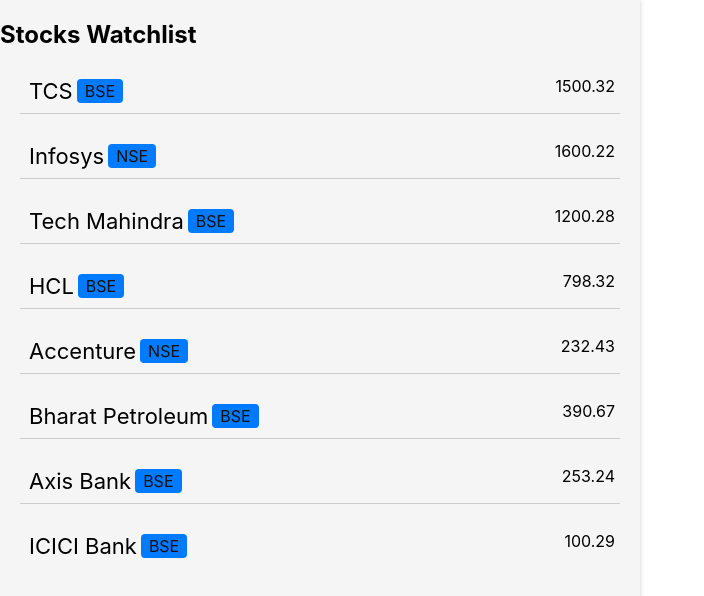
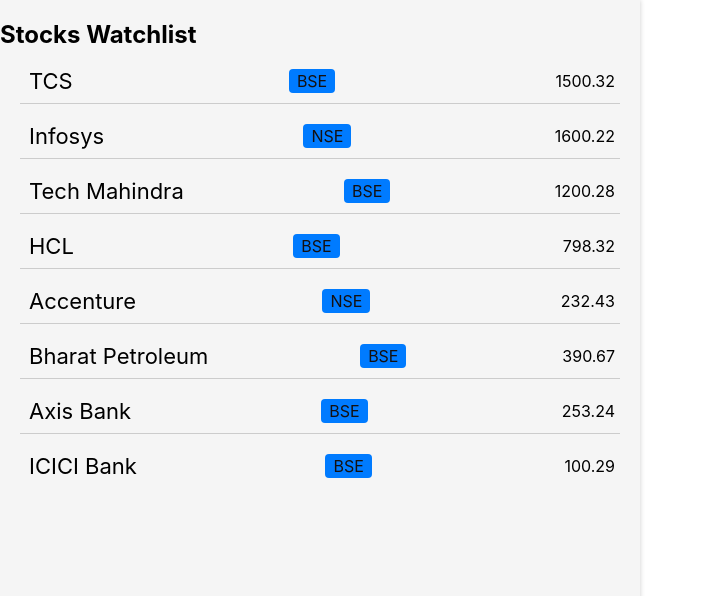
Before and after one commit to kurrachandu/Stocks_Watchlist, a React (Create React App) app: page / in a window 1280 px wide. Shown: the top 596 px of the page, without its empty margins (0-704 px from the left). Built offline with nearby package versions, Linux system fonts and the light colour scheme.

Commit message:
Changes the file Structure

```diff
--- a/src/components/Watchlist.js
+++ b/src/components/Watchlist.js
@@ -29,6 +29,7 @@
   };
 
   return (
+    <div className="watchlist-container">
       <div className="full-container">
         <div className="left-container">
 
@@ -44,13 +45,8 @@
                     onDragOver={(e) => handleDragOver(e, index)}
                     onDrop={(e) => handleDrop(e, index)}
                   >
-                    <div className='stock-info'>
                     <span className='stock-Name'>{stock.companyName}</span>
-                    <span className='stock-type'>{stock.stockType}</span>
-                    </div>
-                    <div className='stock-value'>
-                      <span>{stock.stockValue}</span>
-                    </div>
+                    <span className='stock-type'>{stock.stockType}</span>{stock.stockValue}
                   </li>
                 ))}
               </ul>
@@ -58,9 +54,10 @@
           </div>
         </div>
         <div className="right-container">
-
+          {/* Right container (empty) */}
         </div>
       </div>
+    </div>
   );
 }
 
```
